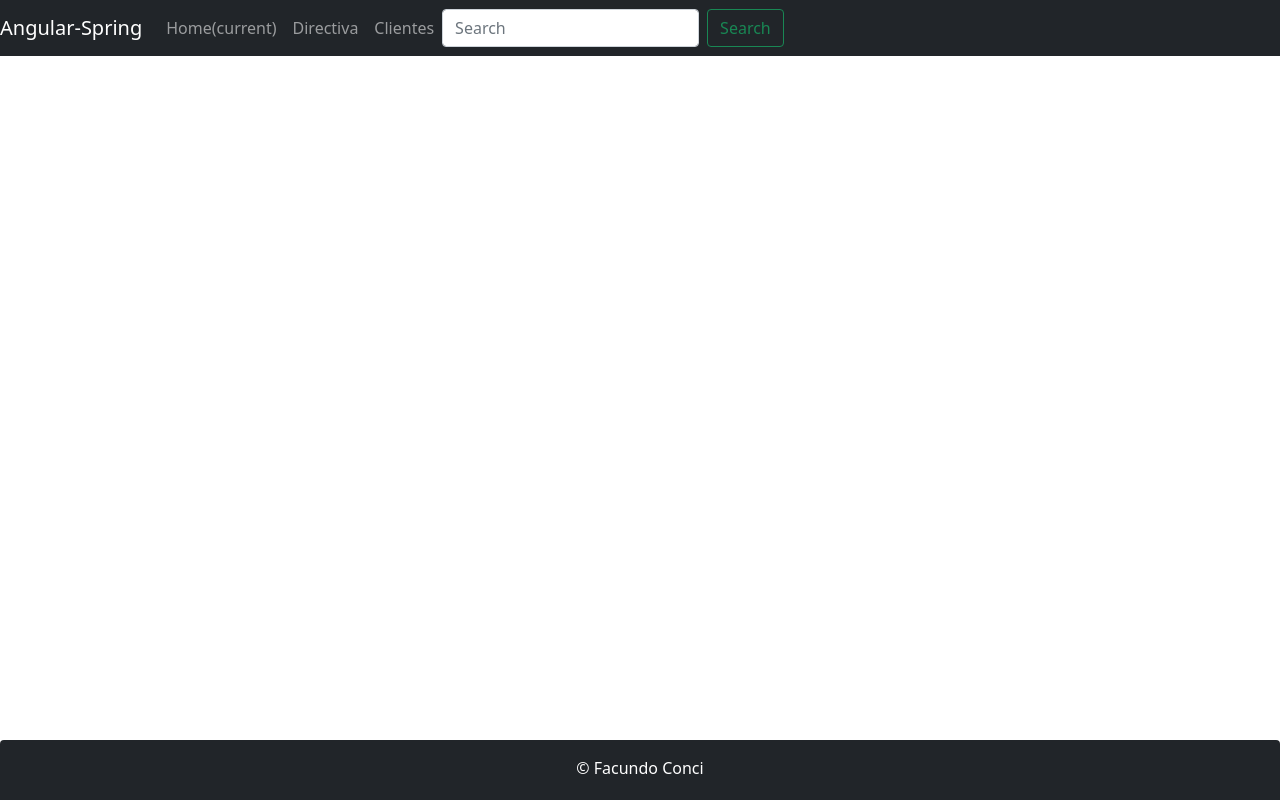
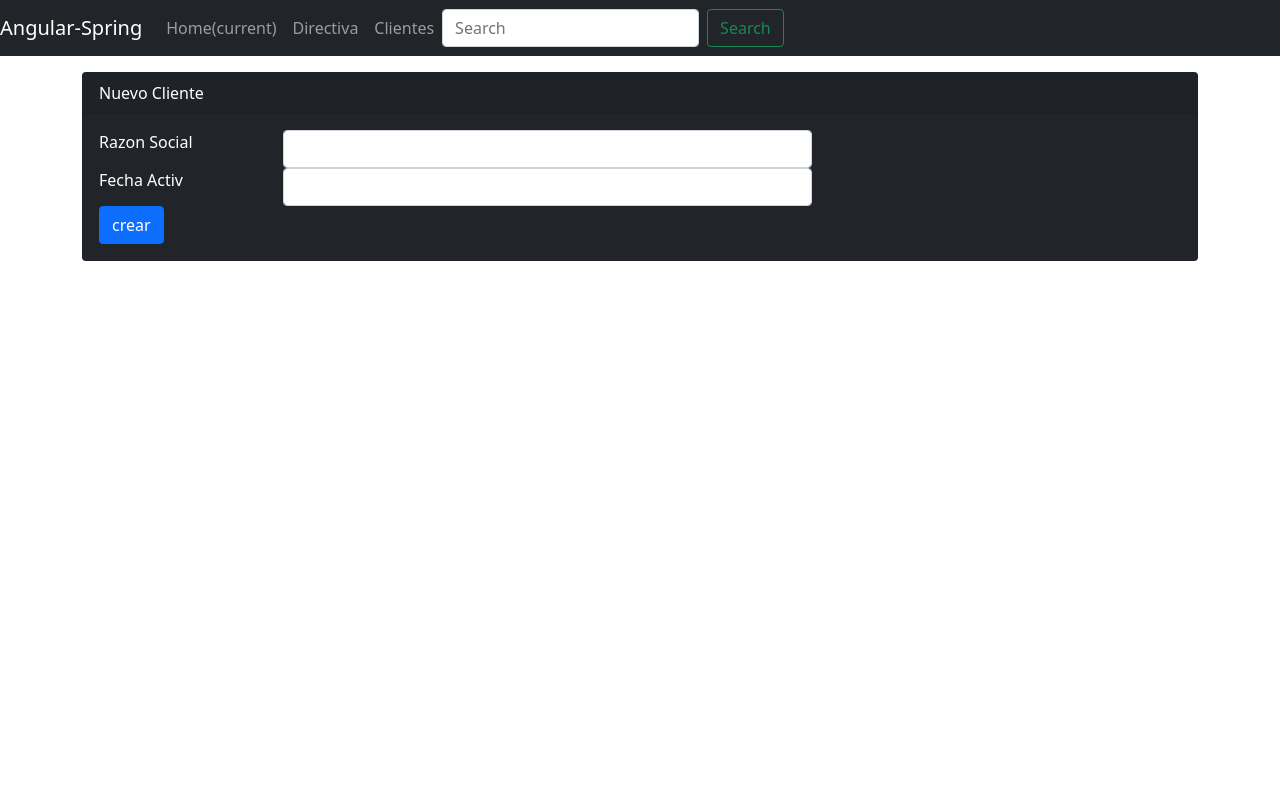
Before and after one commit to FacuConci21/angular-client, an Angular app: page /clientes/form/1 in a window 1280 px wide. Before the commit this address led to /. Built offline with nearby package versions, Linux system fonts and the light colour scheme; no server answers.

Commit message:
GET:id client method

```diff
--- a/package.json
+++ b/package.json
@@ -22,6 +22,7 @@
     "jquery": "^3.6.0",
     "popper.js": "^1.16.1",
     "rxjs": "~6.6.0",
+    "sweetalert2": "^11.1.4",
     "tslib": "^2.2.0",
     "zone.js": "~0.11.4"
   },
--- a/src/app/app.component.html
+++ b/src/app/app.component.html
@@ -3,5 +3,3 @@
 <div class="container my-3">
   <router-outlet></router-outlet>
 </div>
-
-<app-footer></app-footer>
--- a/src/app/clients/client.service.ts
+++ b/src/app/clients/client.service.ts
@@ -3,22 +3,28 @@ import { Injectable } from '@angular/core';
 import { Observable, of } from 'rxjs';
 import { Client } from './client';
 
-
 @Injectable({
-  providedIn: 'root'
+  providedIn: 'root',
 })
 export class ClientService {
+  private endpoint: string = 'http://localhost:8080/api/client/';
+  private httpHeaders: HttpHeaders = new HttpHeaders({
+    'Content-Type': 'application/json',
+  });
 
-  private endpoint: string = 'http://localhost:8080/api/client/';
-  private httpHeaders: HttpHeaders = new HttpHeaders({'Content-Type': 'application/json'});
-
-  constructor(private http: HttpClient) { }
+  constructor(private http: HttpClient) {}
 
   getClients(): Observable<Client[]> {
     return this.http.get<Client[]>(this.endpoint + 'all');
   }
 
+  getClient(id: String): Observable<Client> {
+    return this.http.get<Client>(this.endpoint + '/one/' + id);
+  }
+
   create(client: Client): Observable<Client> {
-    return this.http.post<Client>(this.endpoint + 'create', client, { headers: this.httpHeaders,});
+    return this.http.post<Client>(this.endpoint + 'create', client, {
+      headers: this.httpHeaders,
+    });
   }
 }
--- a/src/app/clients/clients.component.html
+++ b/src/app/clients/clients.component.html
@@ -19,6 +19,9 @@
                     <td>{{client.idCli}}</td>
                     <td>{{client.razonSocial}}</td>
                     <td>{{client.fechaActiv}}</td>
+                    <td>
+                        <button type="button" name="button" class="btn btn-primary" [routerLink]="['/clientes/form', client.idCli]">edit</button>
+                    </td>
                 </tr>
             </tbody>
         </table>
--- a/src/app/clients/form/form.component.ts
+++ b/src/app/clients/form/form.component.ts
@@ -1,34 +1,57 @@
 import { Component, OnInit } from '@angular/core';
-import { Router } from '@angular/router';
+import { ActivatedRoute, Router } from '@angular/router';
+import Swal from 'sweetalert2';
 import { Client } from '../client';
 import { ClientService } from '../client.service';
 
 @Component({
   selector: 'app-form',
-  templateUrl: './form.component.html'
+  templateUrl: './form.component.html',
 })
 export class FormComponent implements OnInit {
-
-  private title: string = "Nuevo Cliente";
+  private title: string = 'Nuevo Cliente';
   private client: Client = new Client();
 
-  constructor(private service: ClientService, private router: Router, ) { }
+  constructor(
+    private service: ClientService,
+    private router: Router,
+    private activatedRoute: ActivatedRoute
+  ) {}
 
-  get getClient() : Client {
+  get getClient(): Client {
     return this.client;
   }
 
-  get getTitle() : string {
+  get getTitle(): string {
     return this.title;
   }
 
-  public createNewClient() : void {
-    this.service.create(this.client).subscribe(
-      result => { this.router.navigate(['/clientes'])}
-    );
+  public createNewClient(): void {
+    this.service.create(this.client).subscribe((result) => {
+      this.router.navigate(['/clientes']);
+      Swal.fire({
+        position: 'top-end',
+        icon: 'success',
+        title: 'Client has been saved',
+        showConfirmButton: false,
+        timer: 2000,
+      });
+    });
+  }
+
+  public loadClient(): void {
+    this.activatedRoute.params.subscribe((params) => {
+      const id = params['id'];
+
+      if (id) {
+        this.service.getClient(id).subscribe((client) => {
+          this.client = client;
+        });
+      }
+    });
   }
 
   ngOnInit(): void {
+    this.loadClient();
   }
-
 }
```
Also changed, not shown: src/app/app.module.ts (+9 -10 lines), 1 other file (tests, documents, lock files or other folders).
